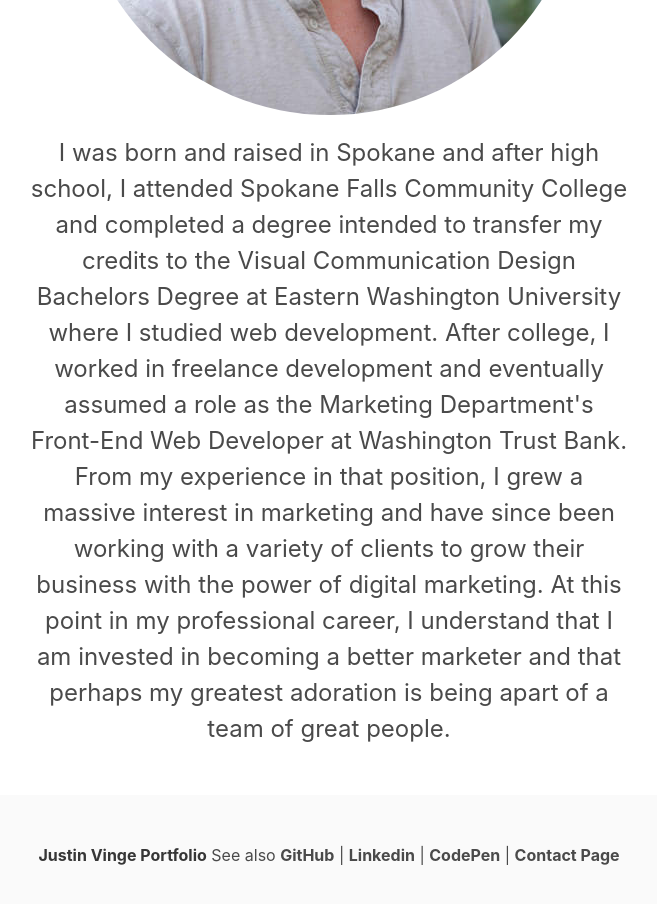
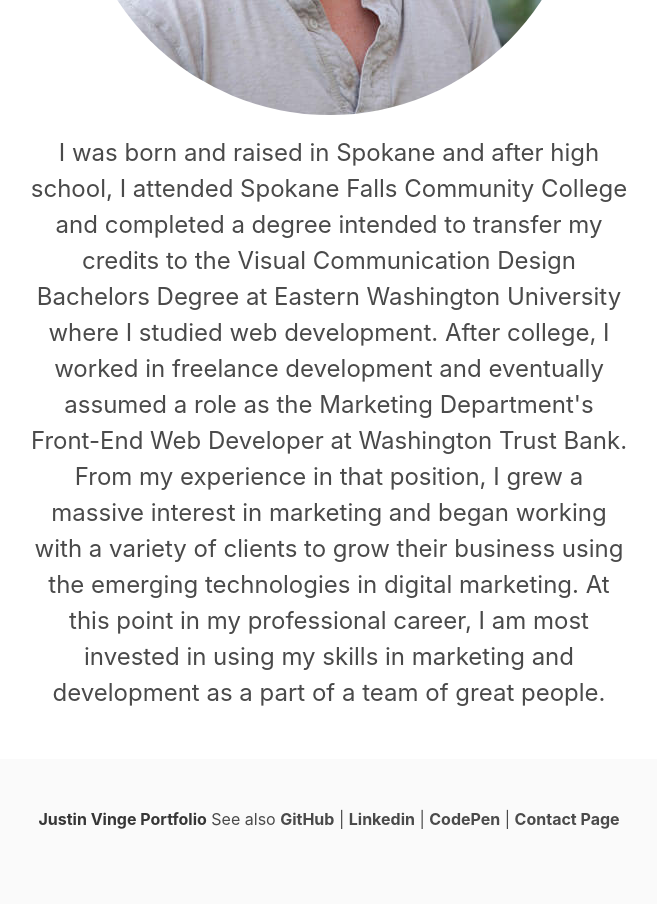
Before and after one commit to JusticeVengeance/portfolio_2.0, a website: page about.html in a window 1280 px wide. Shown: the part 860-1764 px from the top of the page, without its empty margins (311-968 px from the left). Drawn offline with nearby package versions, Linux system fonts and the light colour scheme.

Commit message:
changed bio

```diff
--- a/about.html
+++ b/about.html
@@ -65,7 +65,7 @@
 		</div>
 		<div class="columns">
 			<div class="column is-half is-offset-one-quarter">
-				<p class="is-size-4 has-text-centered">I was born and raised in Spokane and after high school, I attended Spokane Falls Community College and completed a degree intended to transfer my credits to the Visual Communication Design Bachelors Degree at Eastern Washington University where I studied web development. After college, I worked in freelance development and eventually assumed a role as the Marketing Department's Front-End Web Developer at Washington Trust Bank. From my experience in that position, I grew a massive interest in marketing and have since been working with a variety of clients to grow their business with the power of digital marketing. At this point in my professional career, I understand that I am invested in becoming a better marketer and that perhaps my greatest adoration is being apart of a team of great people.</p>
+				<p class="is-size-4 has-text-centered">I was born and raised in Spokane and after high school, I attended Spokane Falls Community College and completed a degree intended to transfer my credits to the Visual Communication Design Bachelors Degree at Eastern Washington University where I studied web development. After college, I worked in freelance development and eventually assumed a role as the Marketing Department's Front-End Web Developer at Washington Trust Bank. From my experience in that position, I grew a massive interest in marketing and began working with a variety of clients to grow their business using the emerging technologies in digital marketing. At this point in my professional career, I am most invested in using my skills in marketing and development as a part of a team of great people.</p>
 			</div>
 		</div>
 	</section>
```
